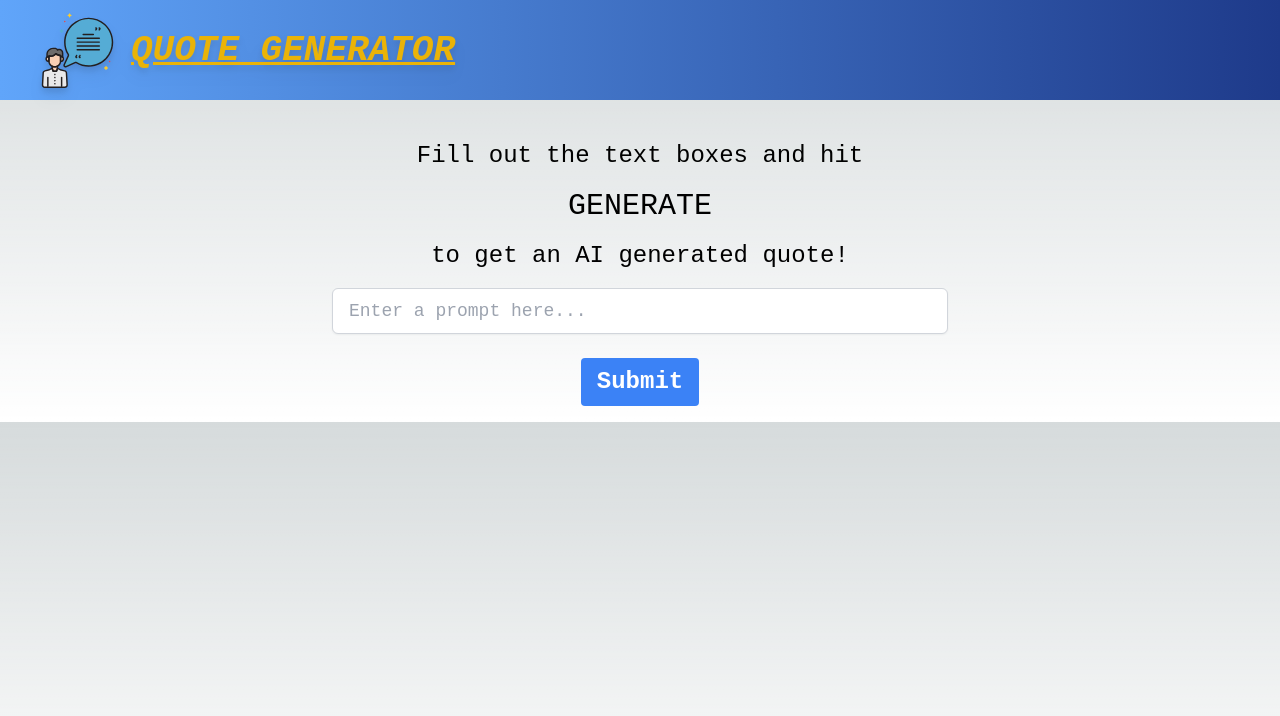
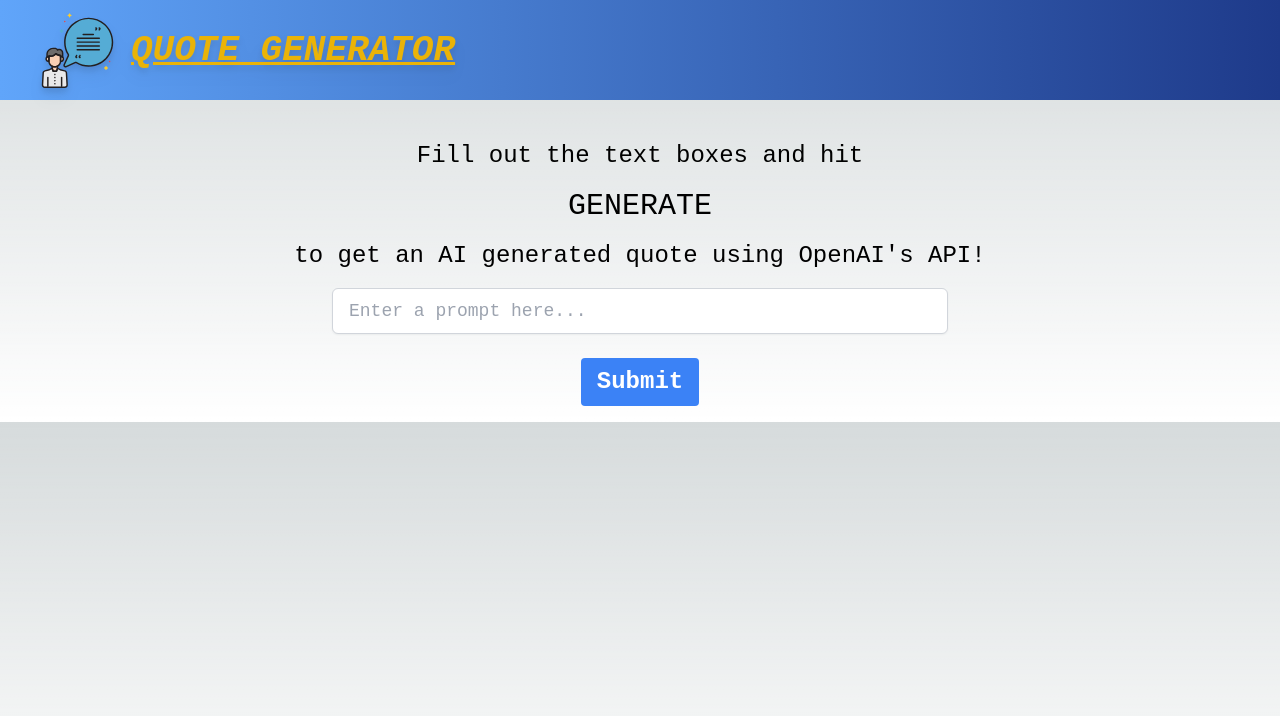
Before and after one commit to Pewaukee/quote-generator-openai, a Next.js app: page / in a window 1280 px wide. Shown: the top 716 px of the page. Built offline with nearby package versions, Linux system fonts and the light colour scheme.

Commit message:
small change

```diff
--- a/app/components/Info.tsx
+++ b/app/components/Info.tsx
@@ -8,7 +8,7 @@ export default function Info() {
       </h2>
       <h1 className='text-3xl font-space-mono text-center'>GENERATE</h1>
       <h2 className='text-2xl font-space-mono text-center pt-4'>
-        to get an AI generated quote!
+        to get an AI generated quote using OpenAI&apos;s API!
       </h2>
     </div>
   );
```
